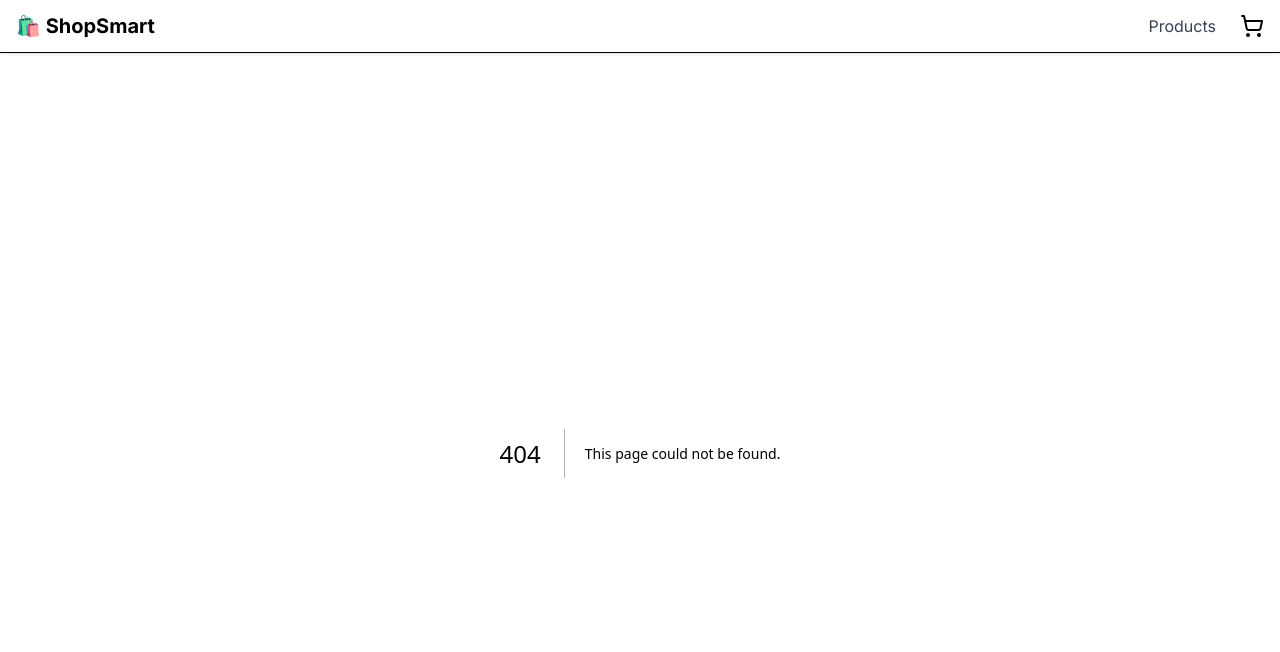
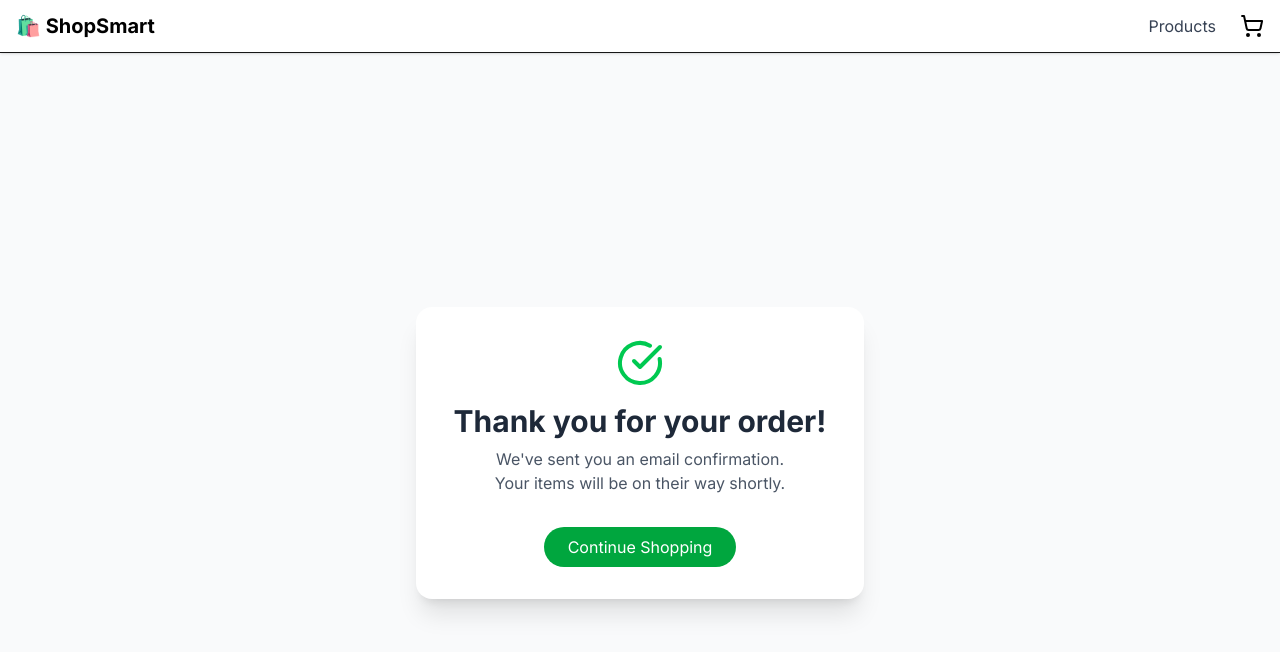
Before and after one commit to shreyas367/ecom, a Next.js app: page /thank-you in a window 1280 px wide. Before the commit this address had no page. Shown: the top 652 px of the page. Built offline with nearby package versions, Linux system fonts and the light colour scheme.

Commit message:
bfgdfdff

```diff
--- /dev/null
+++ b/src/app/thank-you/page.tsx
@@ -0,0 +1,19 @@
+import { CheckCircle } from 'lucide-react';
+
+export default function ThankYouPage() {
+  return (
+    <div className="min-h-screen flex items-center justify-center bg-gray-50 px-4">
+      <div className="bg-white rounded-2xl shadow-xl p-8 max-w-md w-full text-center animate-fade-in">
+        <CheckCircle className="text-green-500 mx-auto mb-4" size={48} />
+        <h1 className="text-3xl font-bold text-gray-800 mb-2">Thank you for your order!</h1>
+        <p className="text-gray-600 mb-4">
+          We've sent you an email confirmation.<br />
+          Your items will be on their way shortly.
+        </p>
+        <a href="/" className="inline-block mt-4 px-6 py-2 bg-green-600 text-white rounded-full hover:bg-green-700 transition">
+          Continue Shopping
+        </a>
+      </div>
+    </div>
+  );
+}
```
